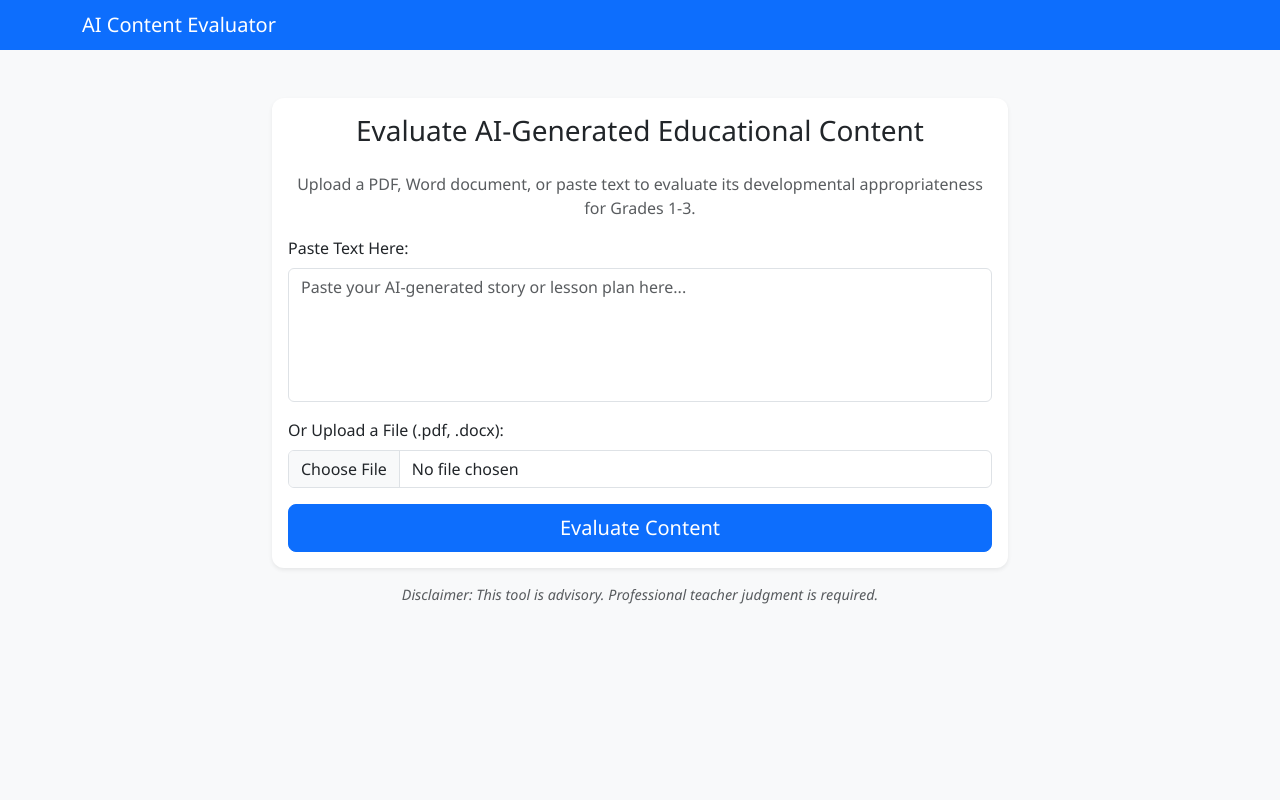
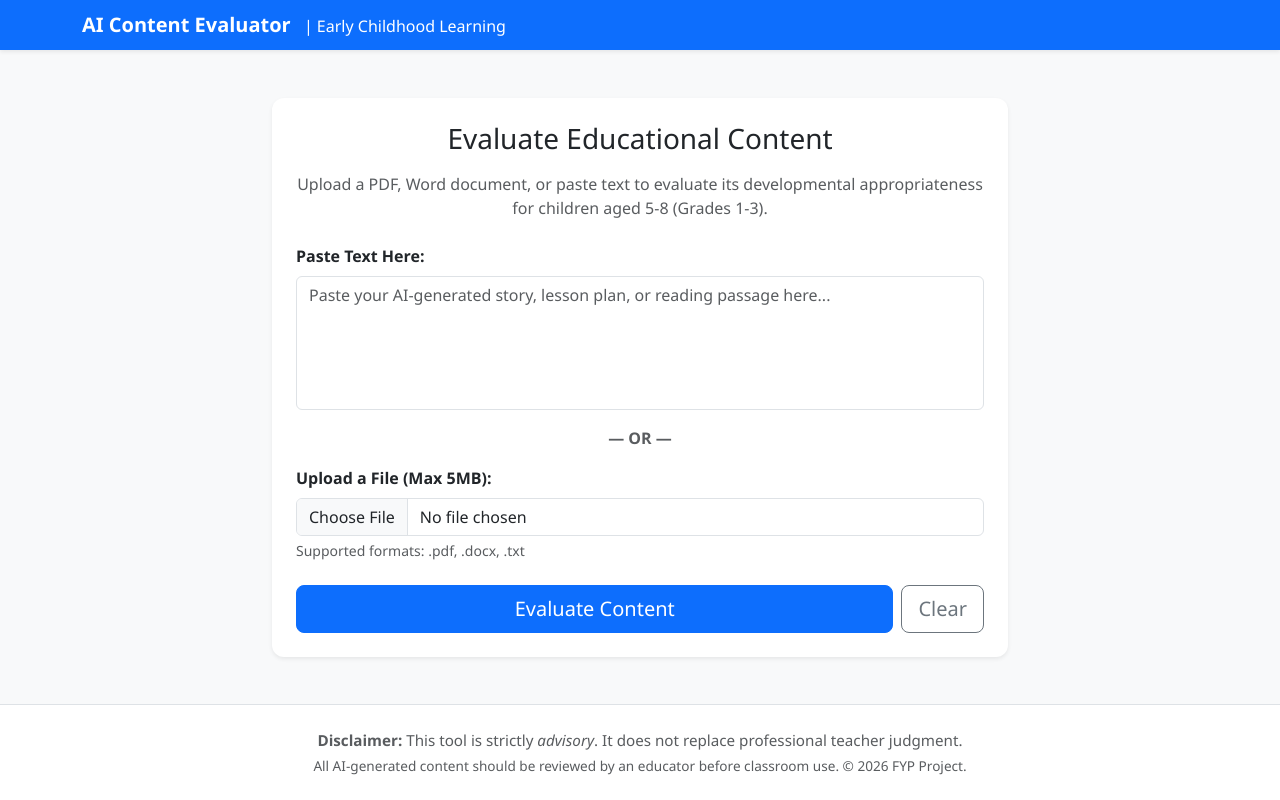
Before and after one commit to Zain-Aamir-X/ai-content-evaluator, a Flask app: page / in a window 1280 px wide. Run offline with Flask 3, Linux system fonts and the light colour scheme.

Commit message:
Implemented robust error handling, file validation, and UI disclaimers

```diff
--- a/app.py
+++ b/app.py
@@ -1,12 +1,18 @@
 from flask import Flask, render_template, jsonify, request
 import os
 from werkzeug.utils import secure_filename
-
-# Import our custom modules (make sure these files exist!)
+from werkzeug.exceptions import RequestEntityTooLarge
 from utils.processor import process_file, mock_evaluate_text
 from models import db, Content, EvaluationReport
 
 app = Flask(__name__)
+
+@app.errorhandler(RequestEntityTooLarge)
+def handle_file_too_large(e):
+    return jsonify({
+        "status": "error",
+        "message": "File is too large. Please upload a file smaller than 5MB."
+    }), 413
 
 # ==========================================
 # 1. Configuration Settings
@@ -78,6 +84,14 @@ def evaluate_content():
 
             # Process the file using utils/processor.py
             extracted_text = process_file(filepath)
+
+            if extracted_text == "ERROR_EMPTY_TEXT":
+                os.remove(filepath) # Clean up the file
+                return jsonify({
+                    "status": "error",
+                    "message": "Could not read enough text. The file might be scanned images or empty."
+                })
+
             source_type = "File Upload"
 
             # Delete the file after processing to save disk space
--- a/static/js/main.js
+++ b/static/js/main.js
@@ -16,6 +16,11 @@ document.addEventListener('DOMContentLoaded', () => {
         // 2. Prepare the data payload
         const formData = new FormData();
         if (fileInput) {
+            // Check file size (5MB = 5 * 1024 * 1024 bytes)
+            if (fileInput.size > 5 * 1024 * 1024) {
+                alert("Error: File is too large. Maximum size is 5MB.");
+                return;
+            }
             formData.append('file', fileInput);
         } else {
             formData.append('text', textInput);
@@ -135,3 +140,10 @@ document.addEventListener('DOMContentLoaded', () => {
         });
     });
 });
+
+document.getElementById('clearBtn').addEventListener('click', function() {
+    document.getElementById('textInput').value = '';
+    document.getElementById('fileInput').value = '';
+    document.getElementById('resultsSection').style.display = 'none';
+    document.getElementById('resultsSection').innerHTML = '';
+});
--- a/templates/index.html
+++ b/templates/index.html
@@ -4,60 +4,87 @@
     <meta charset="UTF-8">
     <meta name="viewport" content="width=device-width, initial-scale=1.0">
     <title>AI Content Evaluator for Early Learning</title>
-    <!-- Bootstrap CSS for quick, clean styling -->
+
+    <!-- Bootstrap CSS for styling -->
     <link href="https://cdn.jsdelivr.net/npm/bootstrap@5.3.0/dist/css/bootstrap.min.css" rel="stylesheet">
+
+    <!-- Custom CSS -->
     <link rel="stylesheet" href="{{ url_for('static', filename='css/style.css') }}">
 </head>
-<body class="bg-light">
+<body class="bg-light d-flex flex-column min-vh-100">
 
     <!-- Navigation Bar -->
-    <nav class="navbar navbar-dark bg-primary">
+    <nav class="navbar navbar-dark bg-primary shadow-sm">
         <div class="container">
-            <span class="navbar-brand mb-0 h1">AI Content Evaluator</span>
+            <span class="navbar-brand mb-0 h1">
+                <strong>AI Content Evaluator</strong> <span class="fs-6 fw-normal ms-2">| Early Childhood Learning</span>
+            </span>
         </div>
     </nav>
 
     <!-- Main Content -->
-    <div class="container mt-5">
+    <div class="container mt-5 mb-4 flex-grow-1">
         <div class="row justify-content-center">
-            <div class="col-md-8">
-                <div class="card shadow-sm">
-                    <div class="card-body">
-                        <h3 class="card-title text-center mb-4">Evaluate AI-Generated Educational Content</h3>
-                        <p class="text-muted text-center">Upload a PDF, Word document, or paste text to evaluate its developmental appropriateness for Grades 1-3.</p>
+            <div class="col-md-9 col-lg-8">
 
-                        <!-- Input Form (Not functional yet, just UI) -->
-                        <form>
+                <!-- Input Card -->
+                <div class="card shadow-sm border-0">
+                    <div class="card-body p-4">
+                        <h3 class="card-title text-center mb-3">Evaluate Educational Content</h3>
+                        <p class="text-muted text-center mb-4">
+                            Upload a PDF, Word document, or paste text to evaluate its developmental appropriateness for children aged 5-8 (Grades 1-3).
+                        </p>
+
+                        <form id="evaluationForm">
+                            <!-- Text Input -->
                             <div class="mb-3">
-                                <label for="textInput" class="form-label">Paste Text Here:</label>
-                                <textarea class="form-control" id="textInput" rows="5" placeholder="Paste your AI-generated story or lesson plan here..."></textarea>
+                                <label for="textInput" class="form-label fw-bold">Paste Text Here:</label>
+                                <textarea class="form-control" id="textInput" rows="5" placeholder="Paste your AI-generated story, lesson plan, or reading passage here..."></textarea>
                             </div>
 
-                            <div class="mb-3">
-                                <label for="fileInput" class="form-label">Or Upload a File (.pdf, .docx):</label>
+                            <!-- Divider -->
+                            <div class="text-center text-muted my-3 fw-bold">— OR —</div>
+
+                            <!-- File Input -->
+                            <div class="mb-4">
+                                <label for="fileInput" class="form-label fw-bold">Upload a File (Max 5MB):</label>
                                 <input class="form-control" type="file" id="fileInput" accept=".pdf,.docx,.txt">
+                                <div class="form-text">Supported formats: .pdf, .docx, .txt</div>
                             </div>
 
-                            <div class="d-grid">
-                                <button type="button" class="btn btn-primary btn-lg" id="submitBtn">Evaluate Content</button>
+                            <!-- Action Buttons -->
+                            <div class="d-flex gap-2">
+                                <button type="button" class="btn btn-primary btn-lg flex-grow-1" id="submitBtn">
+                                    Evaluate Content
+                                </button>
+                                <button type="button" class="btn btn-outline-secondary btn-lg" id="clearBtn">
+                                    Clear
+                                </button>
                             </div>
                         </form>
 
-                        <!-- Placeholder for Day 7 Results -->
+                        <!-- Results Section (Hidden by default) -->
                         <div id="resultsSection" class="mt-4" style="display: none;">
-                            <hr>
-                            <h4>Evaluation Results</h4>
-                            <p>Results will appear here.</p>
+                            <!-- Dynamic results will be injected here by main.js -->
                         </div>
 
                     </div>
                 </div>
-                <p class="text-center text-muted mt-3" style="font-size: 0.9rem;">
-                    <em>Disclaimer: This tool is advisory. Professional teacher judgment is required.</em>
-                </p>
             </div>
         </div>
     </div>
+
+    <!-- Footer & Disclaimer -->
+    <footer class="text-center mt-auto py-4 bg-white border-top">
+        <div class="container">
+            <p class="mb-1 text-muted" style="font-size: 0.95rem;">
+                <strong>Disclaimer:</strong> This tool is strictly <em>advisory</em>. It does not replace professional teacher judgment.
+            </p>
+            <p class="mb-0 text-muted" style="font-size: 0.85rem;">
+                All AI-generated content should be reviewed by an educator before classroom use. &copy; 2026 FYP Project.
+            </p>
+        </div>
+    </footer>
 
     <!-- JavaScript -->
     <script src="{{ url_for('static', filename='js/main.js') }}"></script>
```
Also changed, not shown: utils/processor.py (+7 -2 lines).
